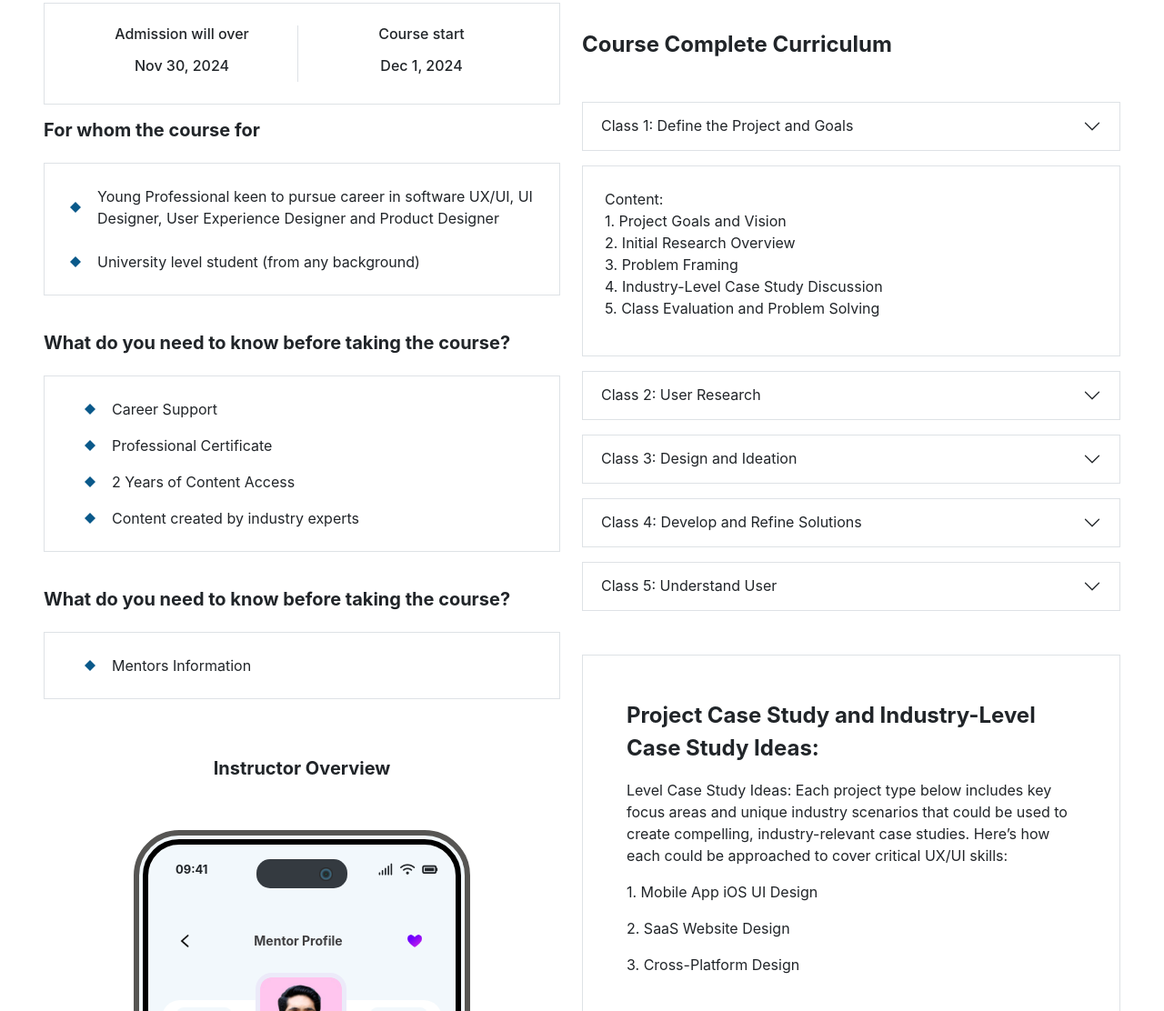
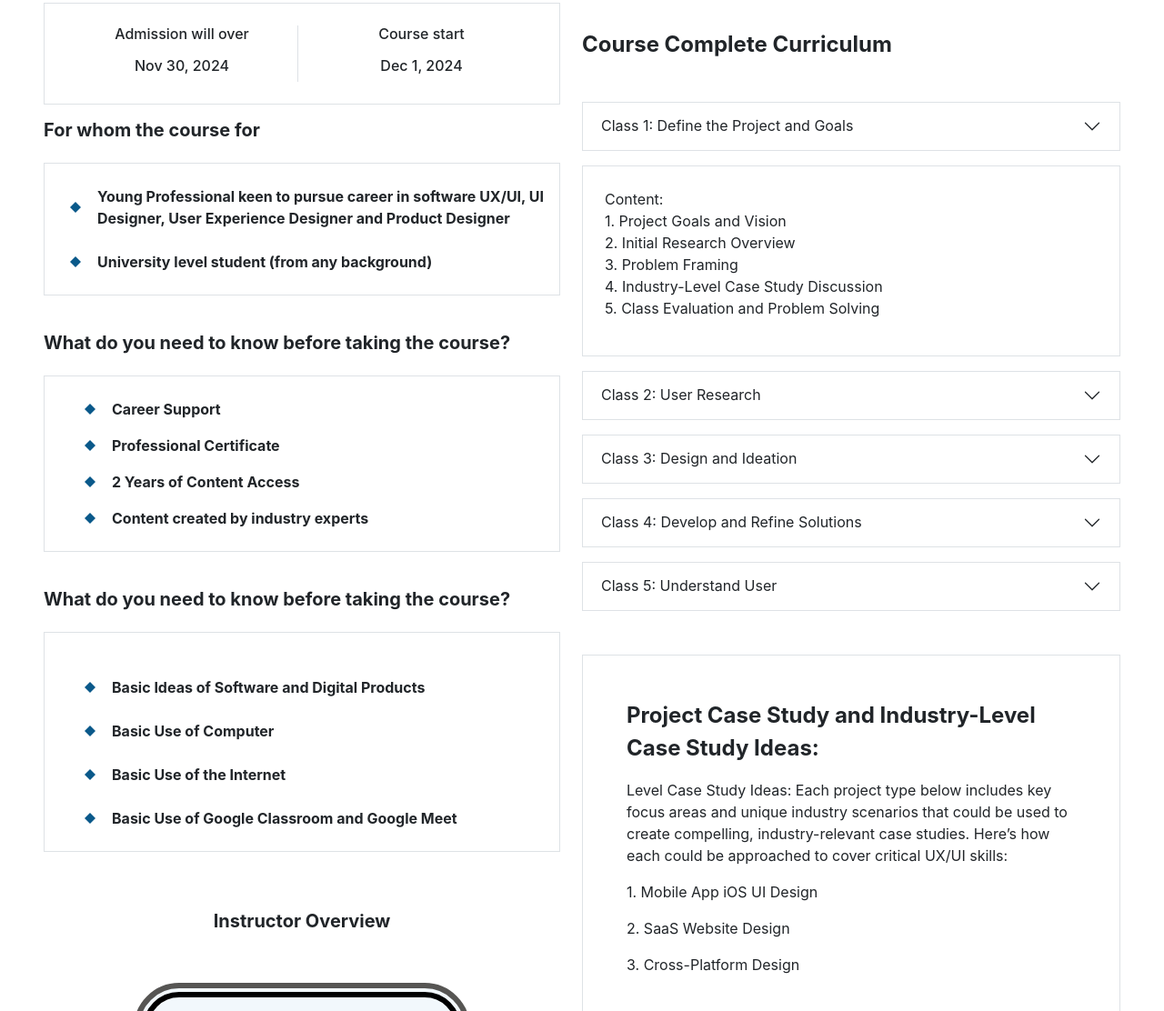
Before and after one commit to Shahriar-Samir/Nebulae-Soft-Frontend-Bootstrap, a plain HTML site: page index.html in a window 1280 px wide. Shown: the part 1515-2627 px from the top of the page at 91% size. Drawn offline with nearby package versions, Linux system fonts and the light colour scheme.

Commit message:
add: list text turn to bold

```diff
--- a/index.html
+++ b/index.html
@@ -91,9 +91,9 @@
             <h2 class="fs-5 fw-bold">For whom the course for</h2>
                         <div class="border border-black px-2 py-4 mt-4">
                             <ul  class="m-0 custom-bullets1">
-                                <li class="fw-semibold">Young Professional keen to pursue career in software UX/UI,
+                                <li class="fw-bold">Young Professional keen to pursue career in software UX/UI,
                                     UI Designer, User Experience Designer and Product Designer</li>
-                                <li class="mt-4 fw-semibold">University level student (from any background)</li>
+                                <li class="mt-4 fw-bold">University level student (from any background)</li>
                             </ul>
                         </div>
       </div>
@@ -103,10 +103,10 @@
                 <h2 class="fs-5 fw-bold">What do you need to know before taking the course?</h2>
                 <div class="border border-black p-4 mt-4">
                     <ul  class="m-0 custom-bullets1">
-                        <li class="fw-semibold">Career Support</li>
-                        <li class="mt-3 fw-semibold">Professional Certificate</li>
-                        <li class="mt-3 fw-semibold">2 Years of Content Access</li>
-                        <li class="mt-3 fw-semibold">Content created by industry experts</li>
+                        <li class="fw-bold">Career Support</li>
+                        <li class="mt-3 fw-bold">Professional Certificate</li>
+                        <li class="mt-3 fw-bold">2 Years of Content Access</li>
+                        <li class="mt-3 fw-bold">Content created by industry experts</li>
                     </ul>
                 </div>
       </div>
@@ -116,7 +116,10 @@
           <h2 class="fs-5 fw-bold">What do you need to know before taking the course?</h2>
           <div class="border border-black p-4 mt-4 ">
               <ul  class="m-0 custom-bullets1">
-                  <li class="fw-semibold">Mentors Information</li>
+                  <li class="mt-4 fw-bold">Basic Ideas of Software and Digital Products</li>
+                  <li class="mt-4 fw-bold">Basic Use of Computer</li>
+                  <li class="mt-4 fw-bold">Basic Use of the Internet</li>
+                  <li class="mt-4 fw-bold">Basic Use of Google Classroom and Google Meet</li>
               </ul>
           </div>
       </div>
```
